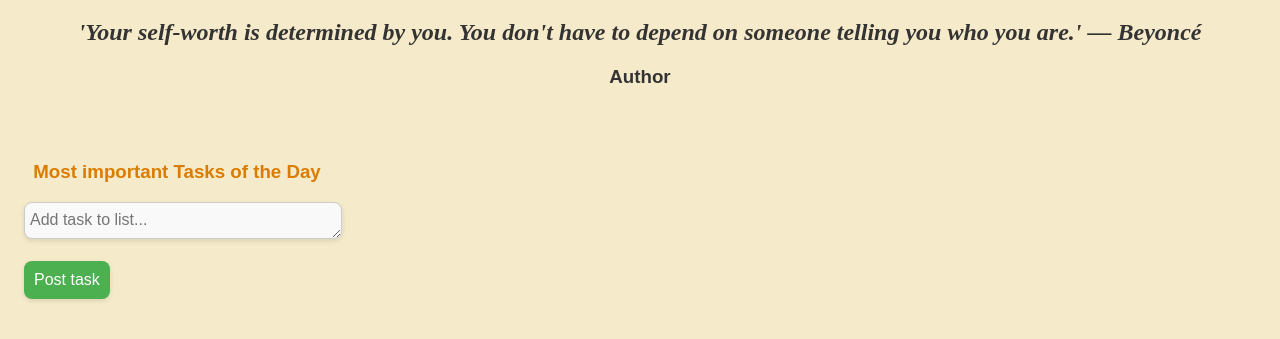
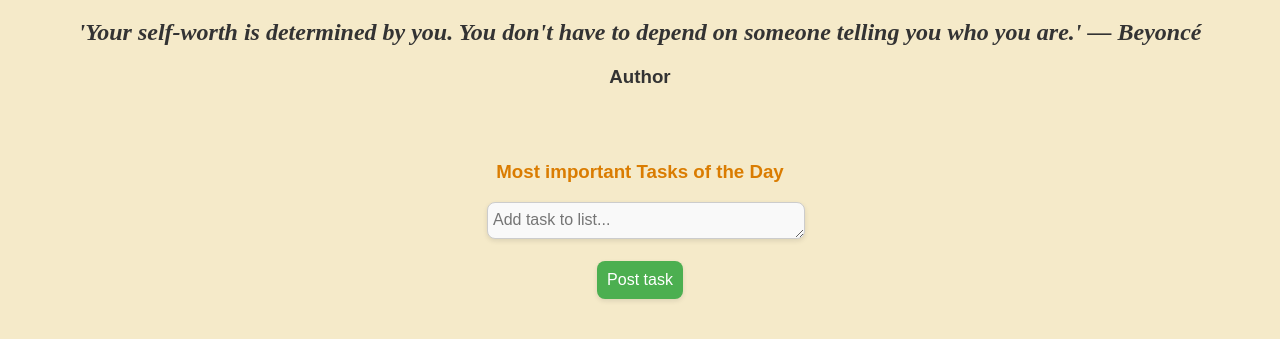
Before and after one commit to donnol87/productivityPlanner, a plain HTML site: page index.html in a window 1280 px wide. Shown: the part 93-432 px from the top of the page. Drawn offline with Linux system fonts and the light colour scheme.

Commit message:
pushing previous commit

```diff
--- a/style.css
+++ b/style.css
@@ -32,7 +32,7 @@ h2 {
 .main {
     display: flex;
     flex-direction: column;
-    align-items: flex-start;
+    align-items: center;
 }
 
 textarea {
@@ -148,3 +148,8 @@ ol {
     text-decoration: line-through;
     color: grey;
 }
+
+.buttonarea {
+    display: flex;
+    justify-content: center;
+}
```
